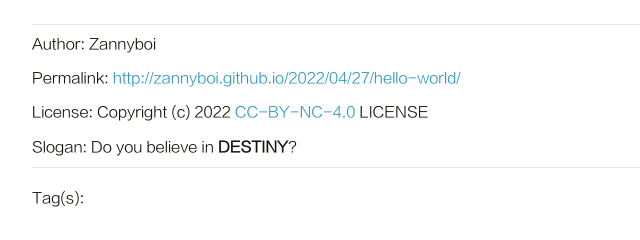
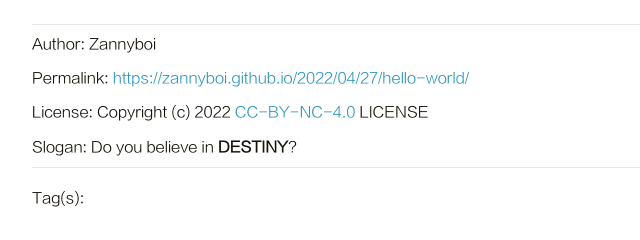
Before and after one commit to Zannyboi/zannyboi.github.io, a plain HTML site: page 2022/04/27/hello-world/index.html in a window 1280 px wide. Shown: the part 1143-1383 px from the top of the page, 218-858 px from the left. Drawn offline with Linux system fonts and the light colour scheme.

Commit message:
Site updated: 2022-04-29 12:19:30

```diff
--- a/2022/04/27/hello-world/index.html
+++ b/2022/04/27/hello-world/index.html
@@ -206,7 +206,7 @@
 
                     <p class="copyright-item">
                         <span>Permalink:</span>
-                        <span><a href="http://zannyboi.github.io/2022/04/27/hello-world/">http://zannyboi.github.io/2022/04/27/hello-world/</a></span>
+                        <span><a href="https://zannyboi.github.io/2022/04/27/hello-world/">https://zannyboi.github.io/2022/04/27/hello-world/</a></span>
                     </p>
 
 
```
